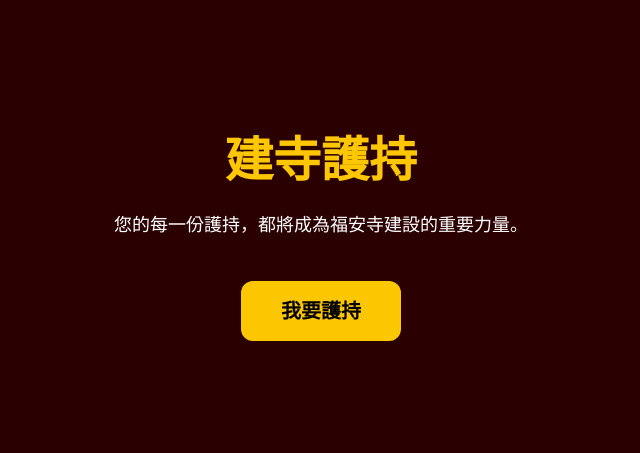
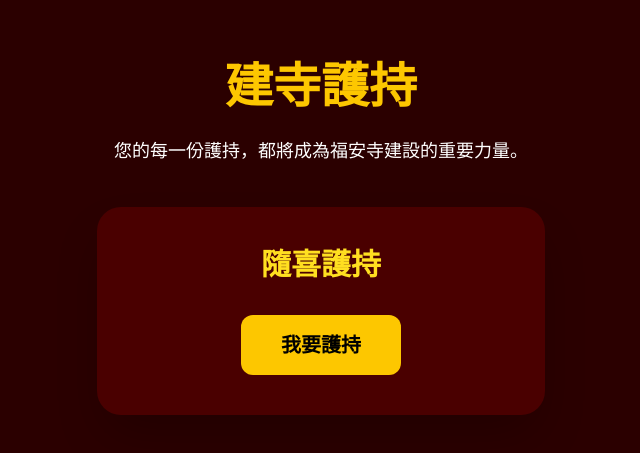
Before and after one commit to Neil89070136/bali-fuan-temple, a Next.js app: page /donate in a window 1280 px wide. Shown: the part 161-614 px from the top of the page, without its empty margins (319-959 px from the left). Built offline with nearby package versions, Linux system fonts and the light colour scheme.

Commit message:
fix donate button

```diff
--- a/app/donate/page.tsx
+++ b/app/donate/page.tsx
@@ -1,12 +1,6 @@
 "use client";
 
 export default function DonatePage() {
-  async function handleDonate() {
-    console.log("按鈕有觸發");
-
-    alert("測試成功");
-  }
-
   return (
     <main className="min-h-screen bg-[#2b0000] text-white flex flex-col items-center justify-center px-6">
       <h1 className="text-5xl font-bold mb-6 text-yellow-400">
@@ -17,12 +11,21 @@ export default function DonatePage() {
         您的每一份護持，都將成為福安寺建設的重要力量。
       </p>
 
-      <button
-        onClick={handleDonate}
-        className="bg-yellow-400 text-black px-10 py-4 rounded-xl text-xl font-bold"
-      >
-        我要護持
-      </button>
+      <div className="bg-[#4a0000] p-10 rounded-3xl shadow-2xl w-full max-w-md text-center">
+        <h2 className="text-3xl font-bold text-yellow-300 mb-8">
+          隨喜護持
+        </h2>
+
+        <button
+          onClick={() => {
+            alert("按鈕真的有動");
+            console.log("按鈕真的有動");
+          }}
+          className="bg-yellow-400 text-black px-10 py-4 rounded-xl text-xl font-bold hover:scale-105 transition"
+        >
+          我要護持
+        </button>
+      </div>
     </main>
   );
 }
```
